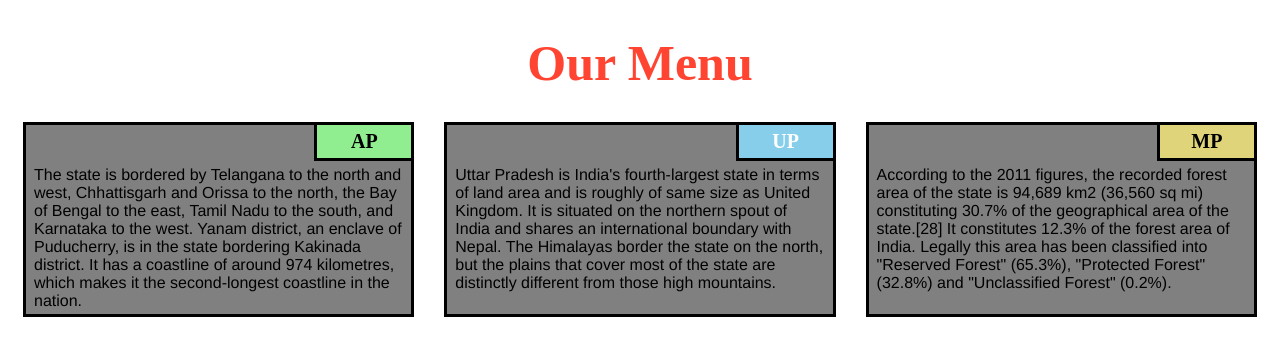
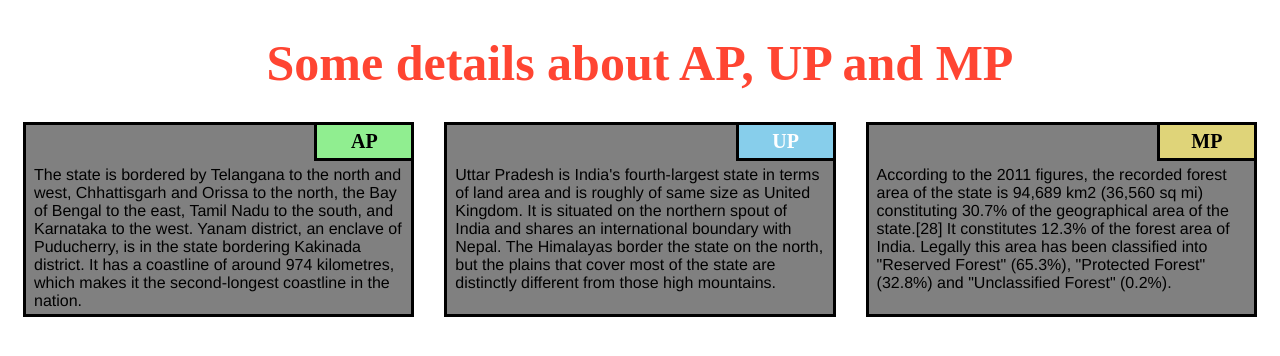
Before and after one commit to mohanappana/coursera, a plain HTML site: page module_2/index.html in a window 1280 px wide. Drawn offline with Linux system fonts and the light colour scheme.

Commit message:
Update index.html

```diff
--- a/module_2/index.html
+++ b/module_2/index.html
@@ -8,7 +8,7 @@
 <link rel="stylesheet" type="text/css" href="css/mohan.css">
 
 <body>
-    <h1>Our Menu</h1>
+    <h1>Some details about AP, UP and MP</h1>
     <section class="column-lg-4 colmn-md-6 colmn-sm-12">
         <div>
             <p class="sub1">AP</p>
```
